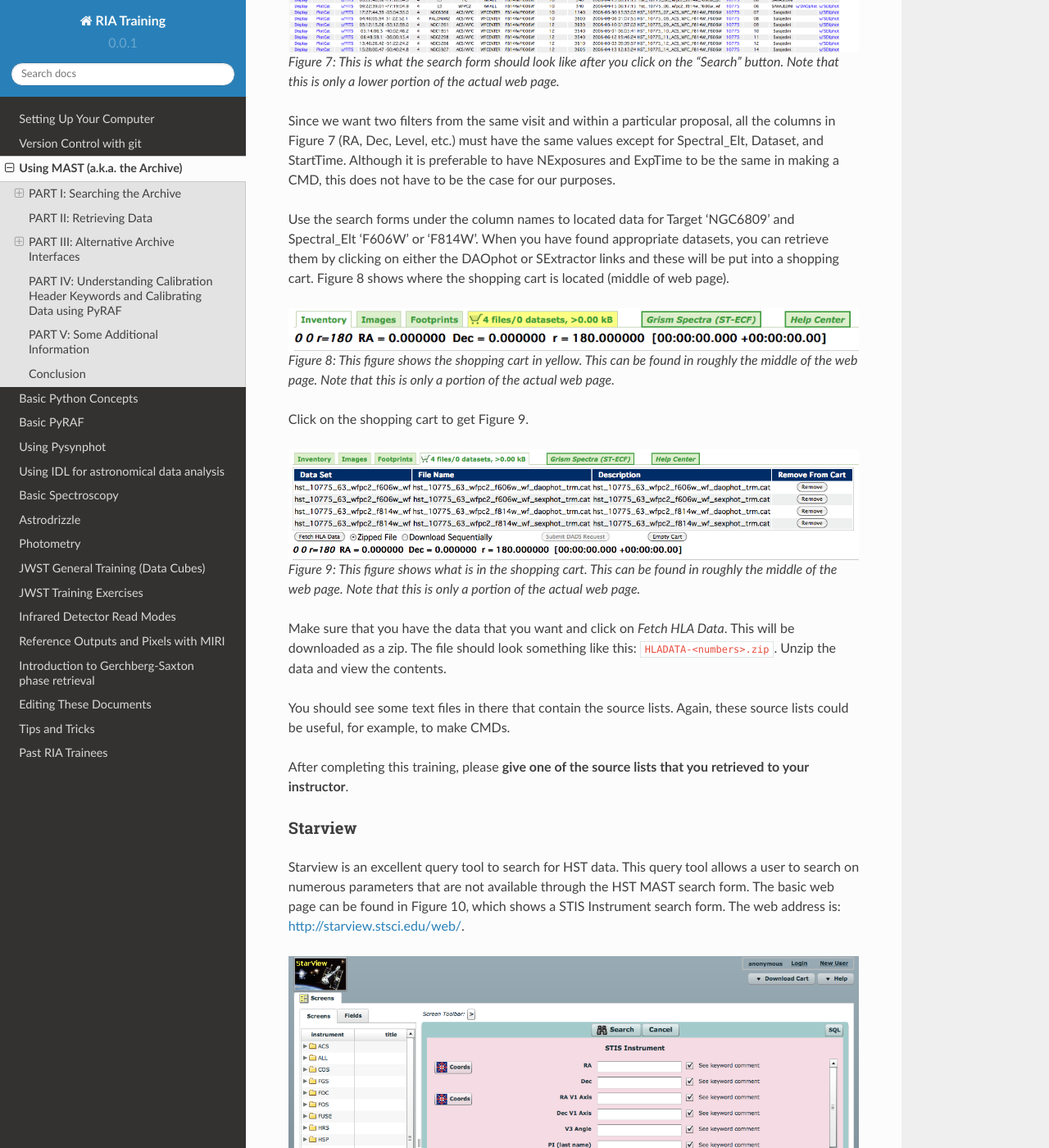
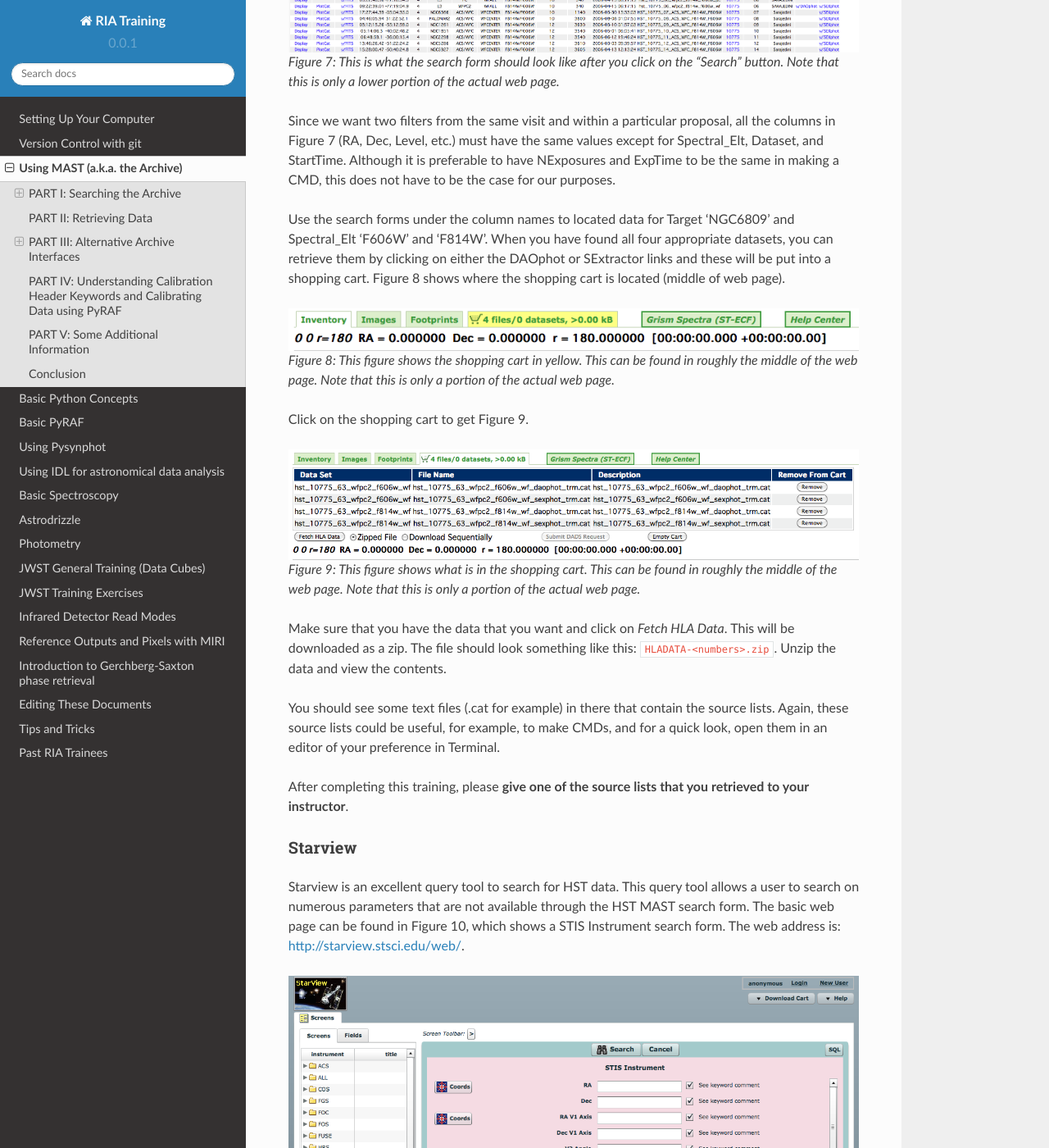
Before and after one commit to staceybright/training-library, a Sphinx documentation site: the page built from source/archives.txt, in a window 1280 px wide and 1400 px high, scrolled down 10034 px. Shown: the whole window at 82% size. Built offline with Sphinx 7.4.7 and the Read the Docs theme 2.0.0, drawn with Linux system fonts in a browser that asks for light colours.

Commit message:
Clarified HLA instructions

```diff
--- a/source/archives.txt
+++ b/source/archives.txt
@@ -307,10 +307,10 @@ Although it is preferable to have NExposures and ExpTime to be the same
 in making a CMD, this does not have to be the case for our purposes.
 
 Use the search forms under the column names to located data for Target
-'NGC6809' and Spectral\_Elt 'F606W' or 'F814W'. When you have found
-appropriate datasets, you can retrieve them by clicking on either the
-DAOphot or SExtractor links and these will be put into a shopping cart.
-Figure 8 shows where the shopping cart is located (middle of web page).
+'NGC6809' and Spectral\_Elt 'F606W' and 'F814W'. When you have found all
+four appropriate datasets, you can retrieve them by clicking on either
+the DAOphot or SExtractor links and these will be put into a shopping
+cart. Figure 8 shows where the shopping cart is located (middle of web page).
 
 .. figure:: figures/archives/hla_shopping_cart.png
 
@@ -326,8 +326,10 @@ Make sure that you have the data that you want and click on *Fetch HLA
 Data*. This will be downloaded as a zip. The file should look something
 like this: ``HLADATA-<numbers>.zip``. Unzip the data and view the contents.
 
-You should see some text files in there that contain the source lists.
-Again, these source lists could be useful, for example, to make CMDs.
+You should see some text files (.cat for example) in there that contain the
+source lists. Again, these source lists could be useful, for example,
+to make CMDs, and for a quick look, open them in an editor of your preference
+in Terminal.
 
 After completing this training, please **give one of the source lists
 that you retrieved to your instructor**.
```
